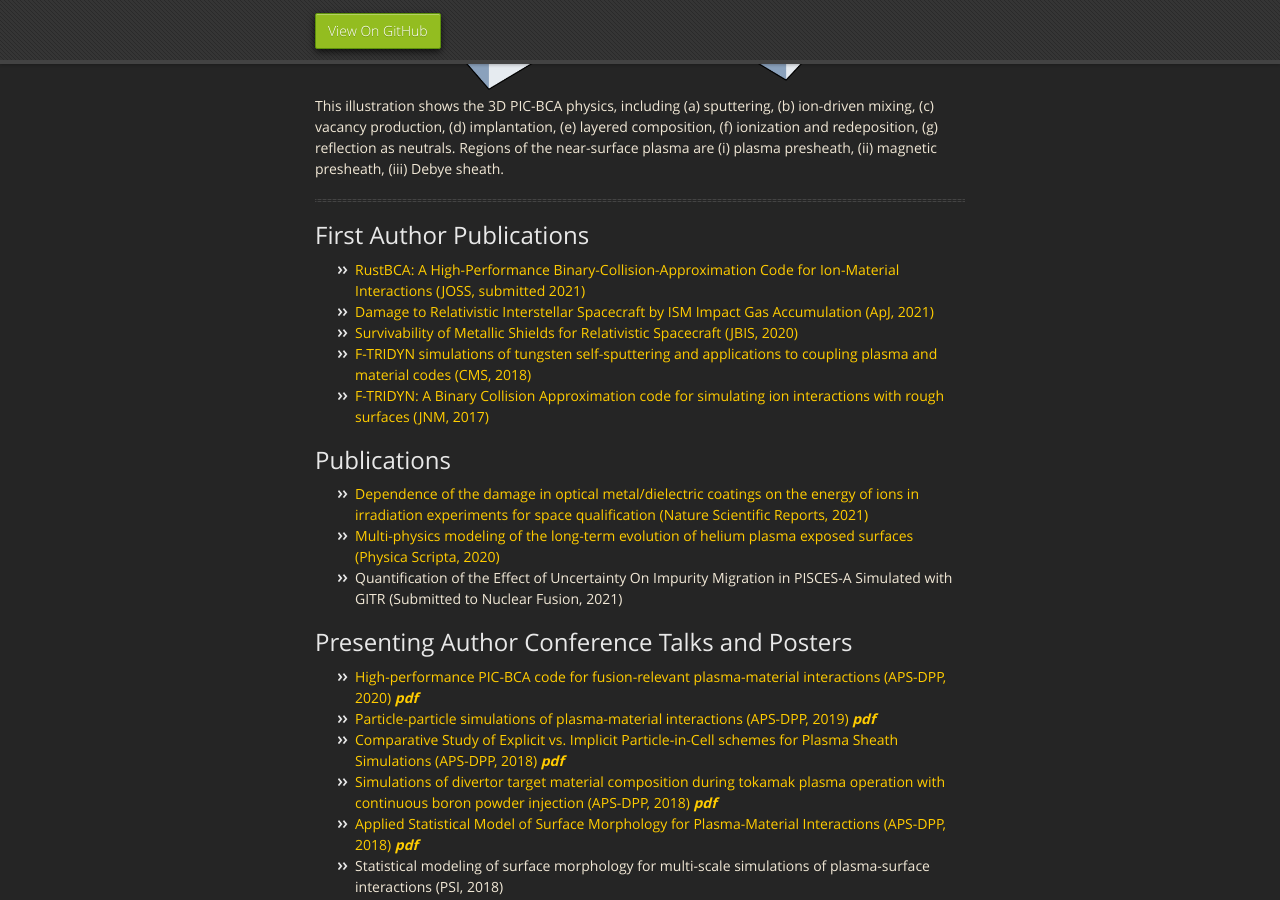
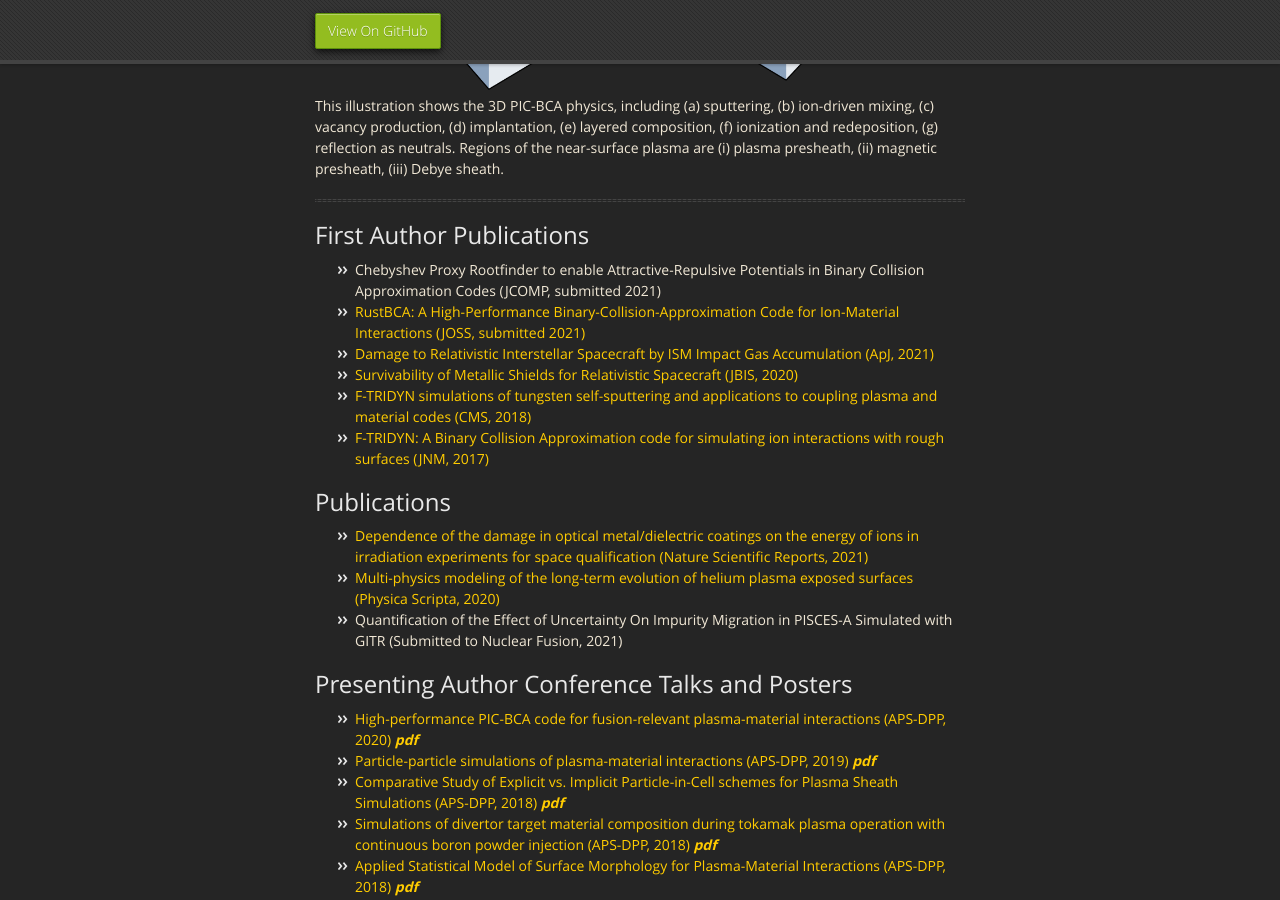
Before and after one commit to drobnyjt/test_jekyll, a Jekyll site: the page built from index.md, in a window 1280 px wide and 900 px high, scrolled down 1043 px. Built offline with Jekyll 4.4.1, drawn with Linux system fonts in a browser that asks for light colours; our own code applies the rules of GitHub Pages for plain Markdown files.

Commit message:
Update index.md

```diff
--- a/index.md
+++ b/index.md
@@ -22,6 +22,7 @@ This illustration shows the 3D PIC-BCA physics, including (a) sputtering, (b) io
 * * *
 
 ## First Author Publications
+* Chebyshev Proxy Rootfinder to enable Attractive-Repulsive Potentials in Binary Collision Approximation Codes (JCOMP, submitted 2021)
 * [RustBCA: A High-Performance Binary-Collision-Approximation Code for Ion-Material Interactions (JOSS, submitted 2021)](https://github.com/lcpp-org/RustBCA/blob/master/paper/paper.md)
 * [Damage to Relativistic Interstellar Spacecraft by ISM Impact Gas Accumulation (ApJ, 2021)](https://iopscience.iop.org/article/10.3847/1538-4357/abd4ec)
 * [Survivability of Metallic Shields for Relativistic Spacecraft (JBIS, 2020)](https://jbis.org.uk/paper/2020.73.446)
```
